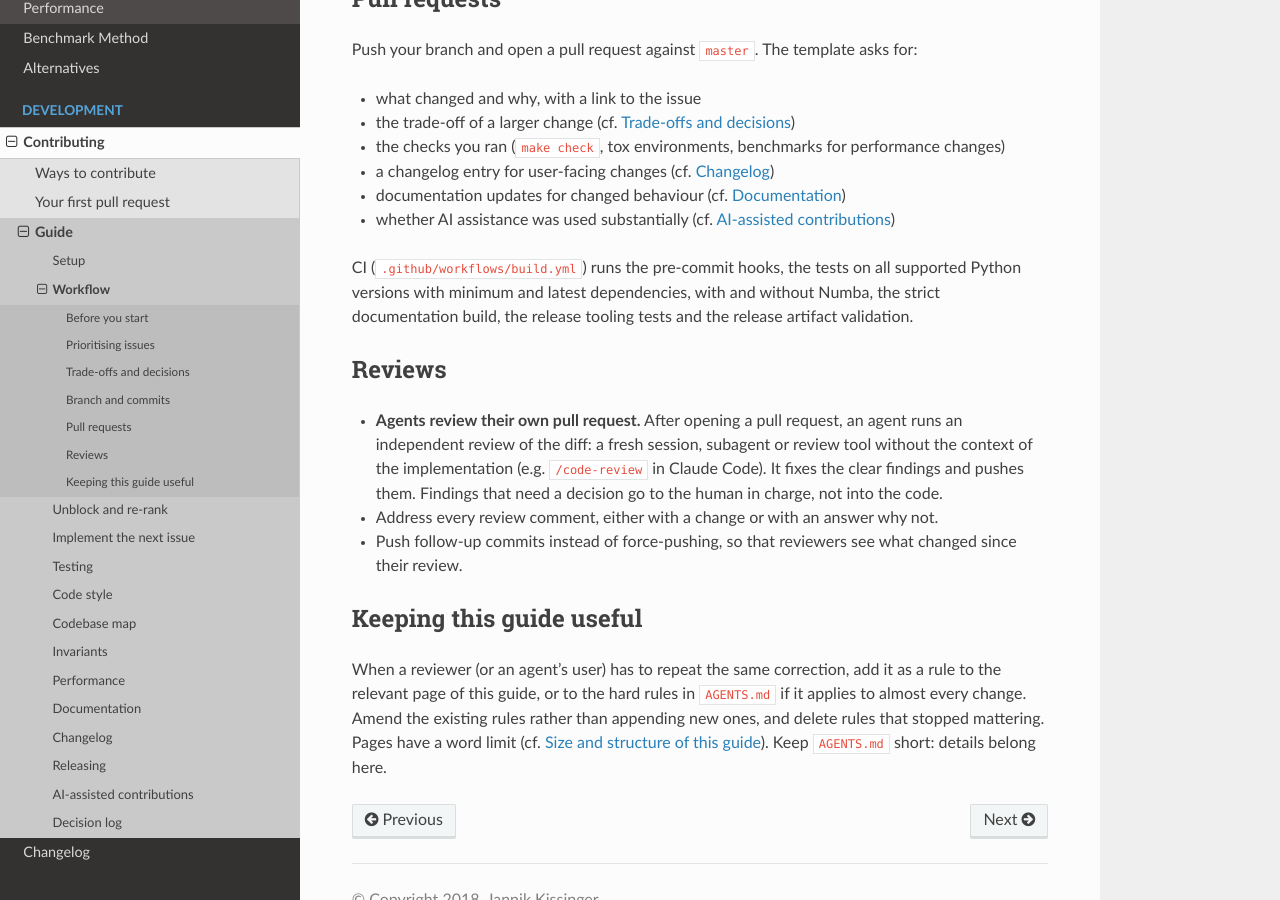
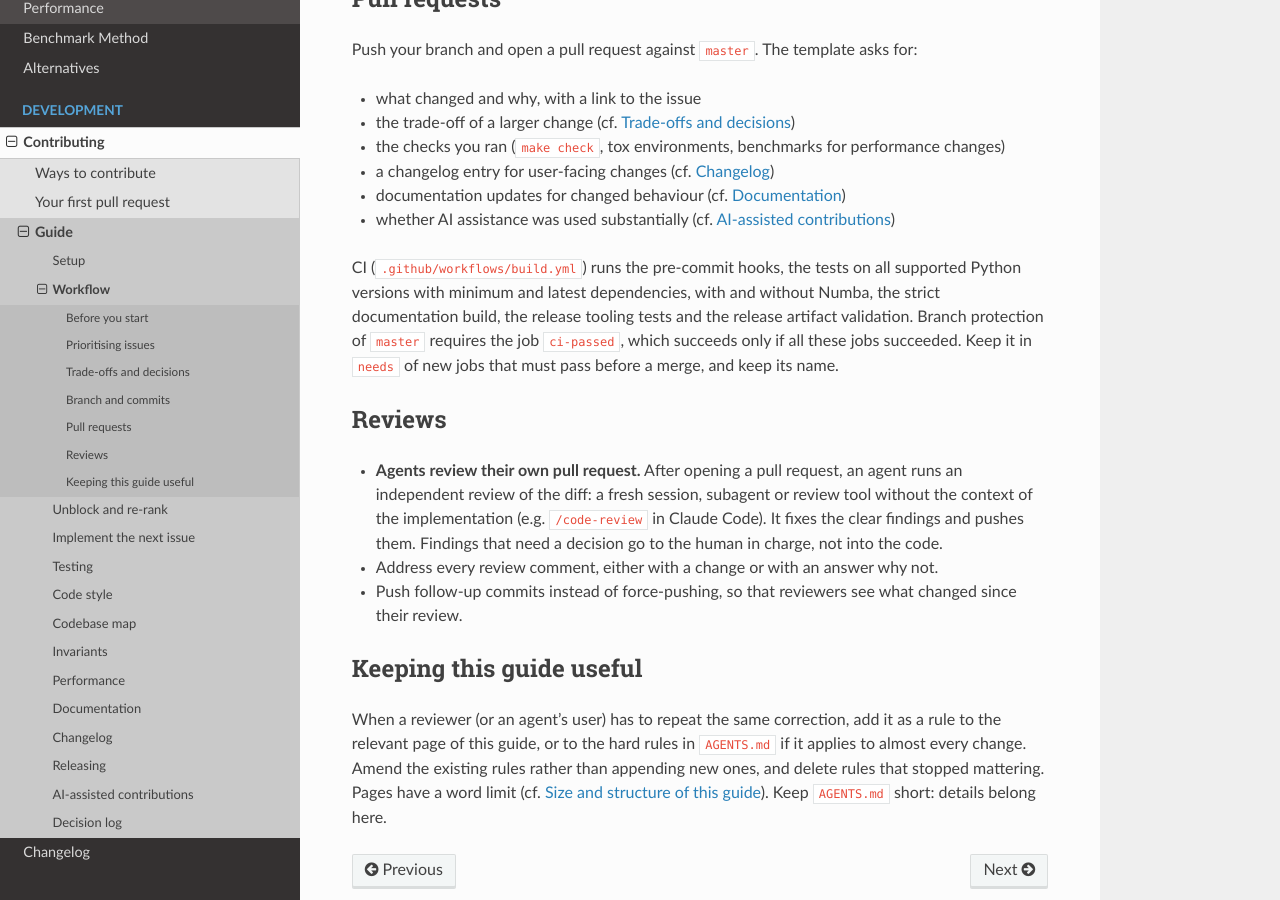
Before and after one commit to jannikmi/extremitypathfinder, a Sphinx documentation site: the page built from docs/contributing/workflow.md, in a window 1280 px wide and 900 px high, scrolled down 1817 px. Built offline with Sphinx 7.4.7 and the Read the Docs theme 3.1.0, drawn with Linux system fonts in a browser that asks for light colours.

Commit message:
ci: add a single required check job independent of the test matrix
Branch protection required the test jobs by name, and their names contain
the Python versions, so changing the matrix would block every pull request.
The new job ci-passed succeeds only if all needed jobs succeeded.

Co-Authored-By: Claude Opus 5.5 <noreply@anthropic.com>

```diff
--- a/docs/contributing/workflow.md
+++ b/docs/contributing/workflow.md
@@ -78,6 +78,8 @@ Push your branch and open a pull request against `master`. The template asks for
 CI (`.github/workflows/build.yml`) runs the pre-commit hooks, the tests on all supported Python versions
 with minimum and latest dependencies, with and without Numba, the strict documentation build,
 the release tooling tests and the release artifact validation.
+Branch protection of `master` requires the job `ci-passed`, which succeeds only if all these jobs succeeded.
+Keep it in `needs` of new jobs that must pass before a merge, and keep its name.
 
 ## Reviews
 
```
Also changed, not shown: 1 other file.
